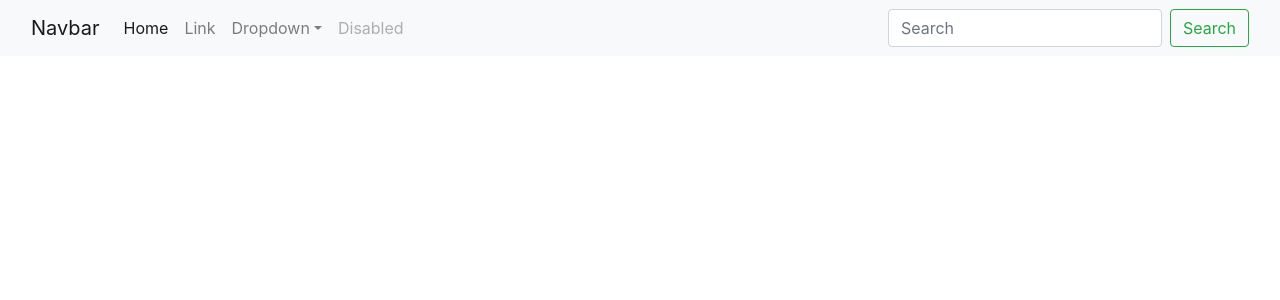
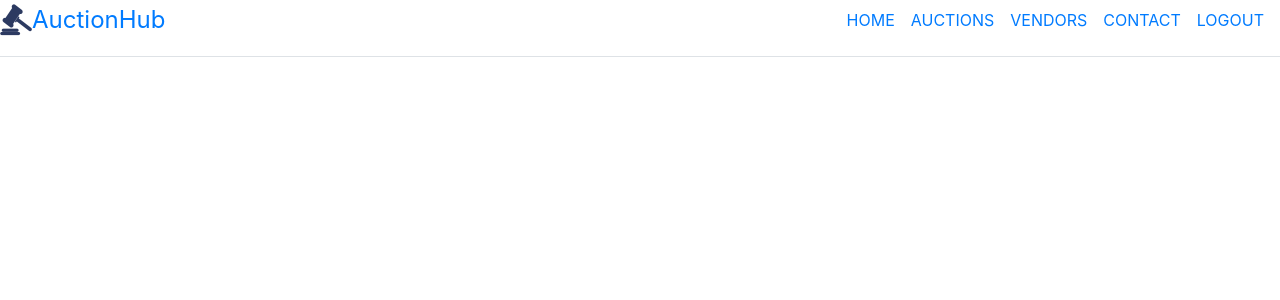
Before and after one commit to sereyatiampati/Auctioneers-ReactJS-Client, a React (Vite) app: page / in a window 1280 px wide. Shown: the top 300 px of the page. Built offline with nearby package versions, Linux system fonts and the light colour scheme.

Commit message:
updated the navbar

```diff
--- a/src/components/navbar/Navbar.jsx
+++ b/src/components/navbar/Navbar.jsx
@@ -3,42 +3,23 @@ import './navbar.css'
 
 function Navbar() {
     return (
-<nav class="navbar navbar-expand-lg navbar-light bg-light">
-  <div class="container-fluid">
-    <a class="navbar-brand" href="#">Navbar</a>
-    <button class="navbar-toggler" type="button" data-bs-toggle="collapse" data-bs-target="#navbarSupportedContent" aria-controls="navbarSupportedContent" aria-expanded="false" aria-label="Toggle navigation">
-      <span class="navbar-toggler-icon"></span>
-    </button>
-    <div class="collapse navbar-collapse" id="navbarSupportedContent">
-      <ul class="navbar-nav me-auto mb-2 mb-lg-0">
-        <li class="nav-item">
-          <a class="nav-link active" aria-current="page" href="#">Home</a>
-        </li>
-        <li class="nav-item">
-          <a class="nav-link" href="#">Link</a>
-        </li>
-        <li class="nav-item dropdown">
-          <a class="nav-link dropdown-toggle" href="#" id="navbarDropdown" role="button" data-bs-toggle="dropdown" aria-expanded="false">
-            Dropdown
-          </a>
-          <ul class="dropdown-menu" aria-labelledby="navbarDropdown">
-            <li><a class="dropdown-item" href="#">Action</a></li>
-            <li><a class="dropdown-item" href="#">Another action</a></li>
-            <li><hr class="dropdown-divider"/></li>
-            <li><a class="dropdown-item" href="#">Something else here</a></li>
-          </ul>
-        </li>
-        <li class="nav-item">
-          <a class="nav-link disabled">Disabled</a>
-        </li>
-      </ul>
-      <form class="d-flex">
-        <input class="form-control me-2" type="search" placeholder="Search" aria-label="Search"/>
-        <button class="btn btn-outline-success" type="submit">Search</button>
-      </form>
+
+  <div class="logo">
+ <div class="d-flex flex-column flex-md-row align-items-center pb-3 mb-4 border-bottom">
+      <a href="/" class="d-flex align-items-center link-body-emphasis text-decoration-none">
+        <img src="/favicon-32x32.png" alt="Logo" />
+        <span class="fs-4">AuctionHub</span>
+      </a>
+
+      <nav class="d-inline-flex mt-2 mt-md-0 ms-md-auto">
+        <a class="me-3 py-2 link-body-emphasis text-decoration-none" href="#">HOME</a>
+        <a class="me-3 py-2 link-body-emphasis text-decoration-none" href="#">AUCTIONS</a>
+        <a class="me-3 py-2 link-body-emphasis text-decoration-none" href="#">VENDORS</a>
+        <a class="me-3 py-2 link-body-emphasis text-decoration-none" href="#">CONTACT</a>
+        <a class="me-3 py-2 link-body-emphasis text-decoration-none" href="#"> LOGOUT</a>
+      </nav>
     </div>
-  </div>
-</nav>
+</div>
      );
 }
 
--- a/src/components/navbar/navbar.css
+++ b/src/components/navbar/navbar.css
@@ -1,3 +1,11 @@
-.topnav a:hover {
-    border-bottom: 3px solid red;
-}
+.nav-links {
+    display: flex;
+    justify-content: space-between;
+    align-items: center;
+    width: 50%;
+    margin-right: 0;
+  }
+
+  .nav-links li {
+    margin-right: 20px;
+  }
```
